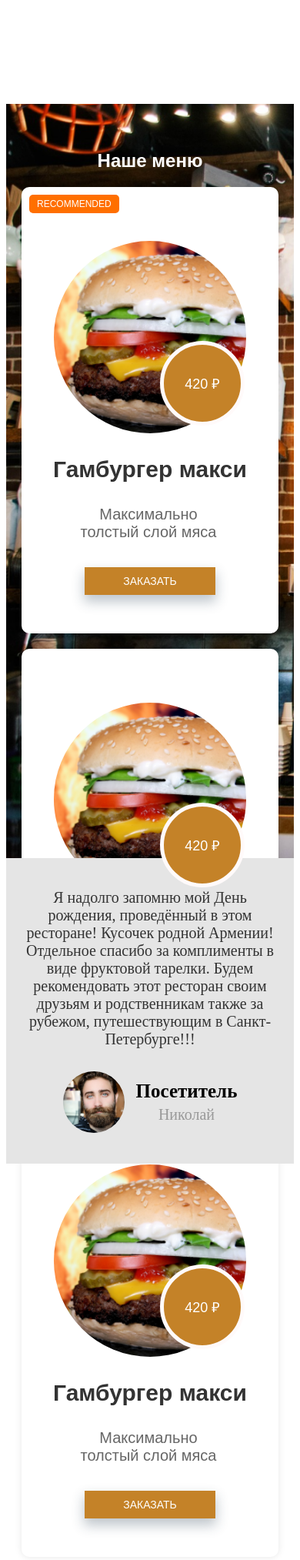
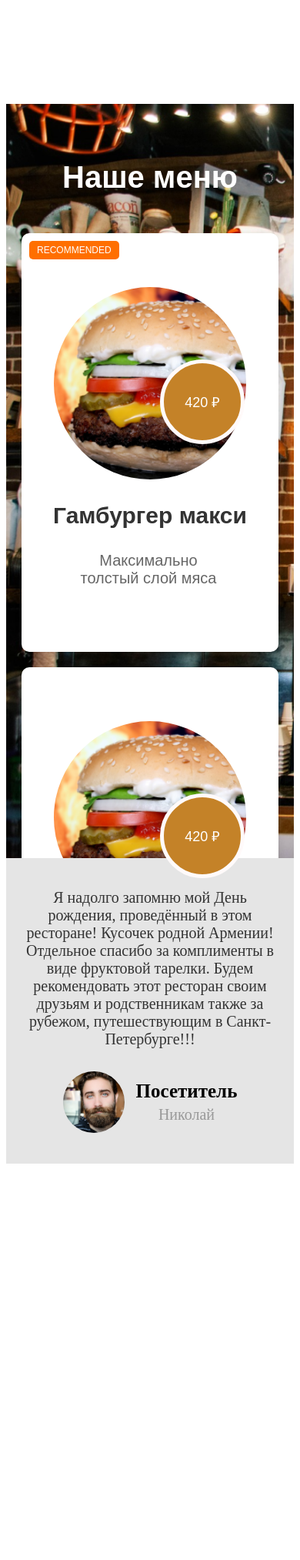
Before and after one commit to oTTeMuCt/DjangoProject, a Django app: template backend/app/menu/templates/menu.html in a window 390 px wide. Shown: the part 473-2500 px from the top of the page at 77% size. After the commit the page ends 1985 px from the top, so only its background shows below. Run offline with Django 5.2, Linux system fonts and the light colour scheme; the template is opened without the code that fills it, so the values that code supplies are empty; parts of the project's set-up code (start-up, migrations or seed data) failed here and were passed over.

Commit message:
media for menu

```diff
--- a/backend/app/menu/templates/menu.html
+++ b/backend/app/menu/templates/menu.html
@@ -16,9 +16,9 @@
         height:900px;
     }
 
-    .menu-section h2 {
+    .menu-section-sc h2 {
         font-size: 40px;
-        margin-bottom: 100px;
+        margin-bottom: 50px;
     }
 
     .menu-cards {
@@ -154,10 +154,21 @@
         color: #999;
         margin: 5px 0 0 0;
     }
+    @media (max-width: 1120px) {
+        .menu-cards :last-child{
+            display: none;
+
+        }
+    }
+    @media (max-width: 768px) {
+
+    }
+
+
 
 </style>
     <div class="menu-section-sc">
-        <h2>Наше меню</h2>
+        <h2>Наше <span>меню</span></h2>
         <div class="menu-cards">
             <div class="menu-card">
                 <div class="recommended">RECOMMENDED</div>
```
Also changed, not shown: backend/app/menu/templates/cook.html (+9 -0 lines).
